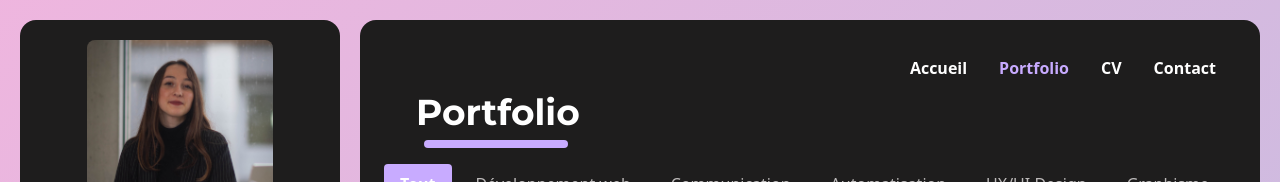
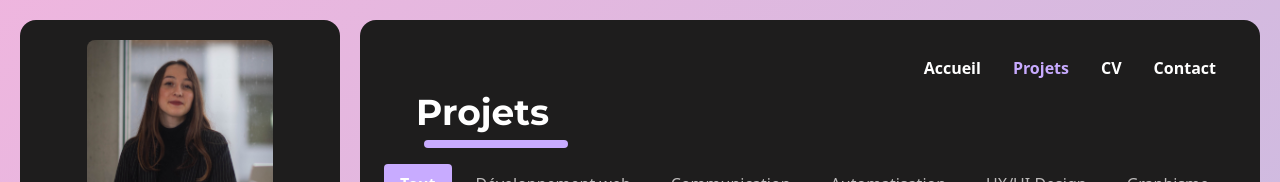
Before and after one commit to DerouillonAlice/portfolio, a Vue app: page /portfolio in a window 1280 px wide. Shown: the top 182 px of the page. Built offline with nearby package versions, Linux system fonts and the light colour scheme.

Commit message:
fix: rename project's part

```diff
--- a/src/components/Navbar.vue
+++ b/src/components/Navbar.vue
@@ -14,7 +14,7 @@
       exact-active-class="text-primary"
       v-slot="{ isActive }"
     >
-      <span :class="{ 'text-primary': isActive }">Portfolio</span>
+      <span :class="{ 'text-primary': isActive }">Projets</span>
     </router-link>
     <router-link
       to="/cv"
--- a/src/views/Portfolio.vue
+++ b/src/views/Portfolio.vue
@@ -1,7 +1,7 @@
 <template>
   <div class="container mx-auto text-white">
     <div class="relative mb-8 lg:pl-8">
-        <h1 class="h1">Portfolio</h1>
+        <h1 class="h1">Projets</h1>
         <div class="absolute -bottom-4 lg:left-10  h-2 w-36 bg-primary rounded-full"></div>
       </div>
 
```
